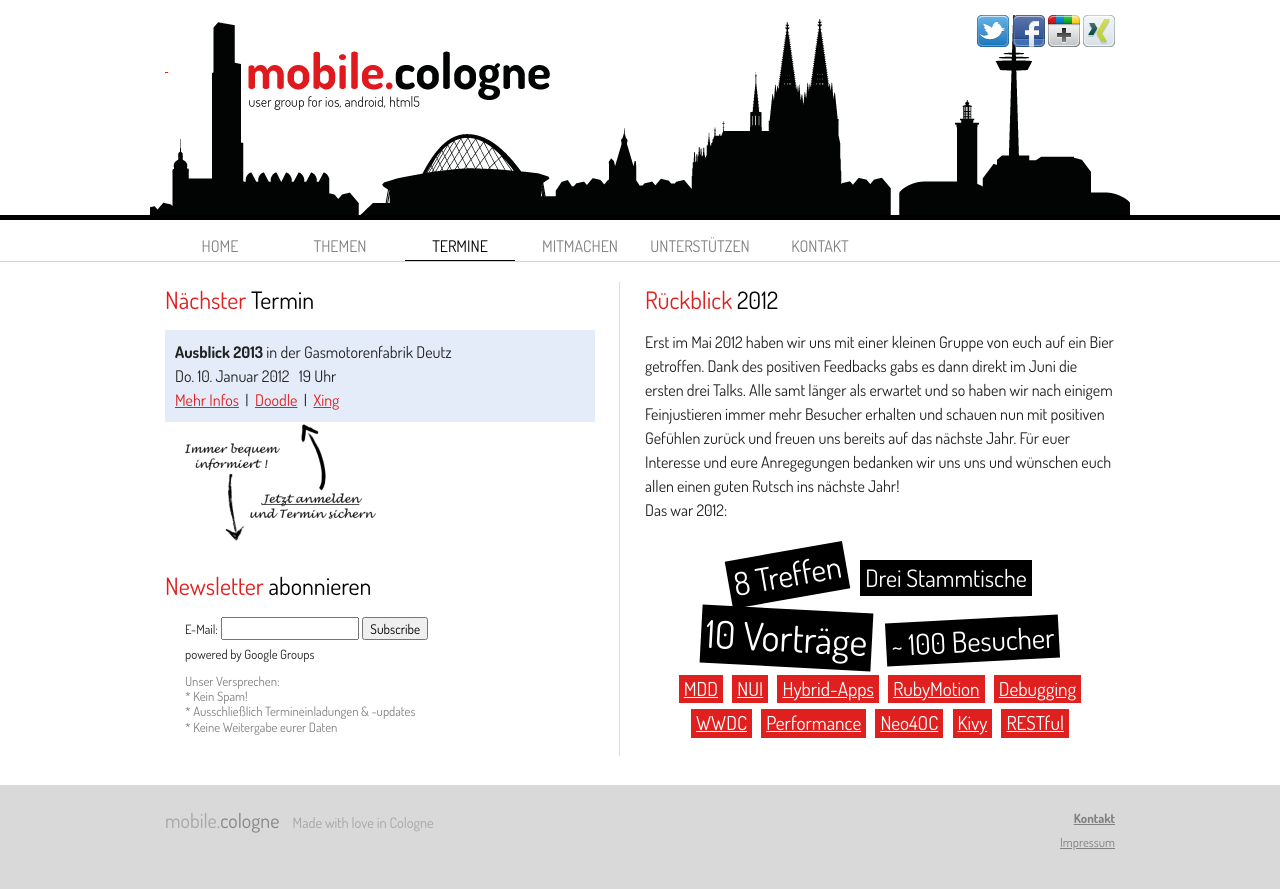
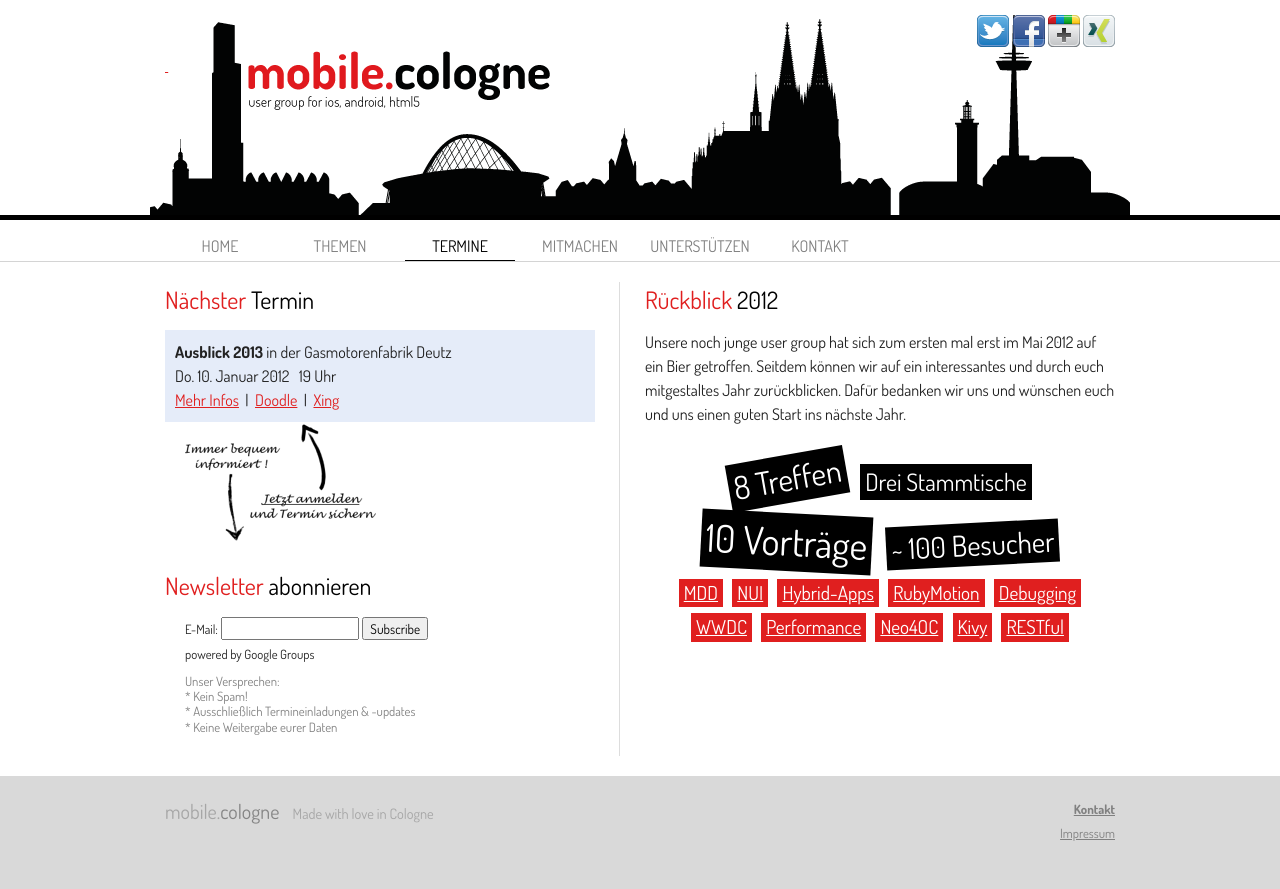
Before and after one commit to mobilecgn/mobilecgn.github.com, a Jekyll site: the page built from index.html, in a window 1280 px wide. Shown: the top 889 px of the page. Built offline with Jekyll 4.4.1, drawn with Linux system fonts in a browser that asks for light colours.

Commit message:
Update review 2012.

```diff
--- a/index.html
+++ b/index.html
@@ -80,14 +80,11 @@ title: user group for ios, android, html5
 		<div class="span-12 last">
 			<h2>Rückblick <span class="loud">2012</span></h2>
 
-			Erst im Mai 2012 haben wir uns mit einer kleinen Gruppe von euch auf ein Bier getroffen.
-			Dank des positiven Feedbacks gabs es dann direkt im Juni die ersten drei Talks.
-			Alle samt länger als erwartet und so haben wir nach einigem Feinjustieren immer
-			mehr Besucher erhalten und schauen nun mit positiven Gefühlen zurück und freuen uns
-			bereits auf das nächste Jahr.
-			Für euer Interesse und eure Anregegungen bedanken wir uns uns und wünschen
-			euch allen einen guten Rutsch ins nächste Jahr!<br/>
-			Das war 2012:<br/><br/>
+			Unsere noch junge user group hat sich zum ersten mal erst im Mai 2012
+			auf ein Bier getroffen.
+			Seitdem können wir auf ein interessantes und durch euch mitgestaltes
+			Jahr zurückblicken. Dafür bedanken wir uns und wünschen euch und uns
+			einen guten Start ins nächste Jahr.<br/><br/>
 
 			<p class="clearfix" style="text-align: center;">
 				<span class="rueckblick-a">8&nbsp;Treffen</span>
```
